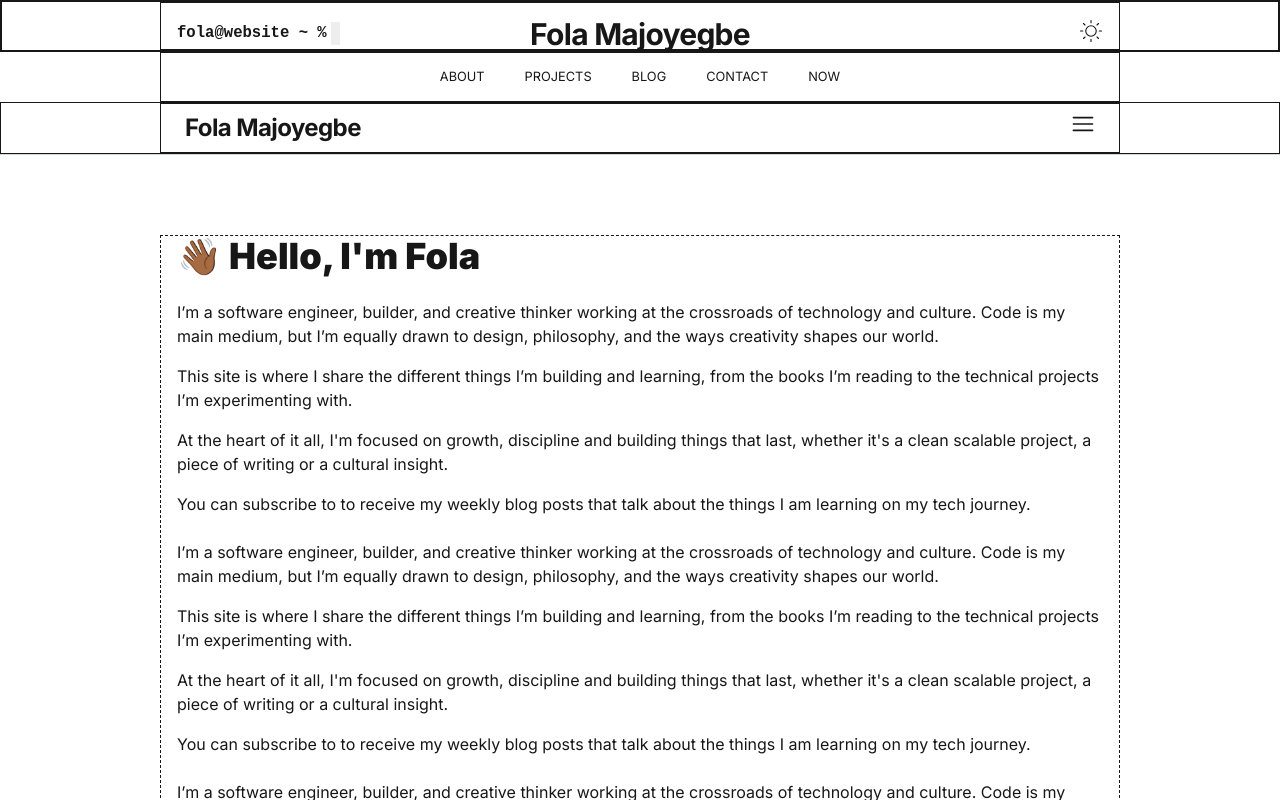
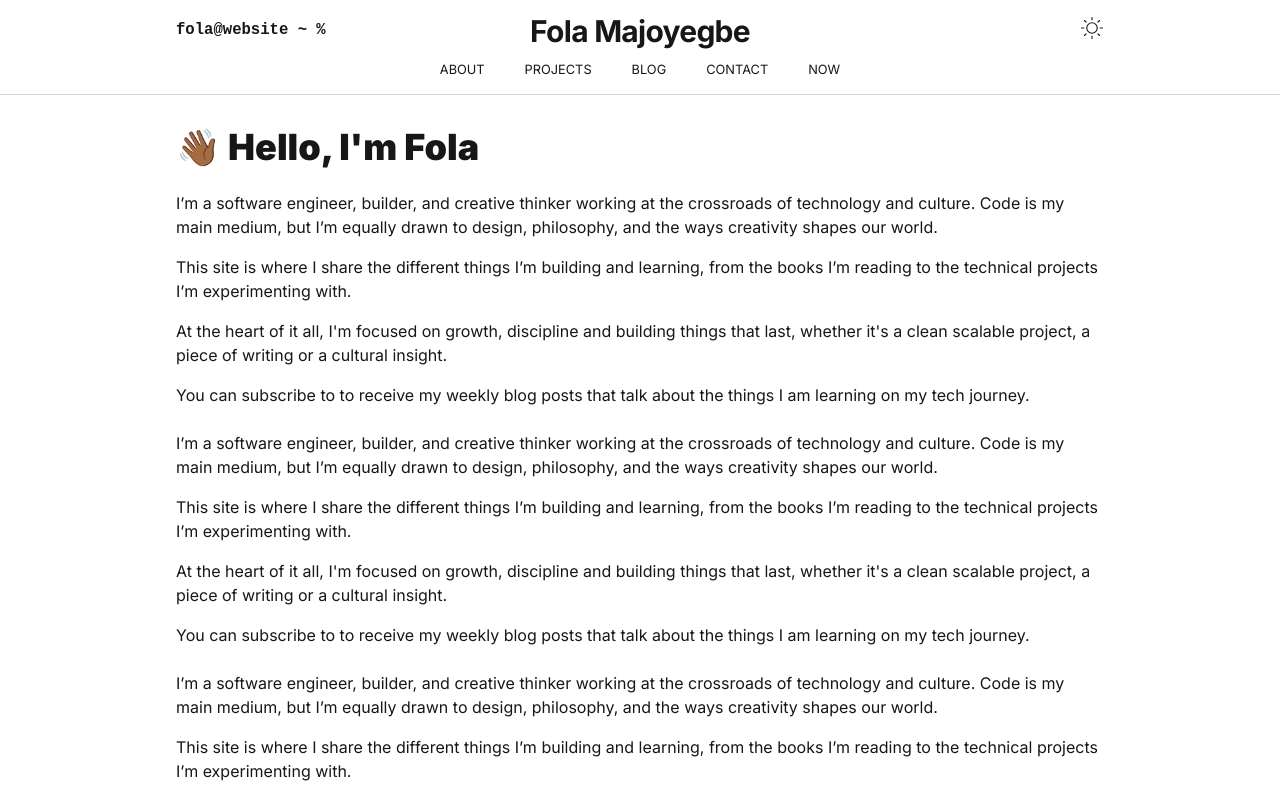
Before and after one commit to Folamajo/portfolio, a Next.js app: page / in a window 1280 px wide. Shown: the top 800 px of the page. Built offline with nearby package versions, Linux system fonts and the light colour scheme.

Commit message:
writing Side =bar context

```diff
--- /dev/null
+++ b/src/app/context/SidebarProvider.tsx
@@ -0,0 +1,72 @@
+import React from 'react'
+import { createContext } from "react";
+
+
+type SidebarConfig = {
+   isSidebarOpen: boolean;
+   toggle : () => void
+   close : () =>void
+}
+
+export const SidebarContext = createContext<SidebarConfig>({isSidebarOpen: false, toggle: () => {}, close: () => {}})
+
+
+const SidebarProvider = ({children}) => {
+  return (
+    <div>
+      {children}
+    </div>
+  )
+}
+
+export default SidebarProvider
+
+// Contextname: Sidebar
+// isSideBarOpen: boolean, toggle(): void, close(): void
+// default starts false; togle/close are no-ops if no provider
+
+
+
+
+
+// ProviderName = SidebarProvider
+// responsibility = provide the ability to toggle a state true or false which allows us to open and close our side bar
+// stateField = isSideBarOpen
+// Actions Exposed = toggle() allows us to toggle the state opening and closing the Sidebar
+// Who needs it ? Neeed by all components
+
+
+// context shape?
+// isSideBarOpen this is a type which holds a boolean
+// Toggle() allows us to change our isSidebaropen state value
+// close() ()=> void explicitly sets states to false
+// Default behaviour should allows the sidebar to auto close when navagation and also when an area outside of the side bar is clicked.
+
+
+
+
+
+
+
+
+
+// import React, { useState } from 'react'
+// import { createContext, ReactNode } from 'react';
+
+// type SidebarBoolean = {
+//    openSidebar : boolean;
+// }
+
+// export const SidebarContext = createContext<SidebarBoolean | undefined>(undefined)
+// const SidebarProvider = ({children} : {children: ReactNode}) => {
+
+//    const [openSidebar, setOpenSidebar] = useState<boolean>(false)
+
+//    return (
+//       <SidebarContext.Provider value ={[openSidebar, setOpenSidebar]}>
+//          {children}
+//       </SidebarContext.Provider>
+//    )
+// }
+
+// export default SidebarProvider
--- a/src/app/globals.css
+++ b/src/app/globals.css
@@ -40,6 +40,25 @@ body {
 
 
 
+@media (max-width: 991px){
+   .main_menu{
+      display: none;
+   }
+   .main_content{
+      padding-top: 7.7em;
+   }
+}
+
+@media (min-width: 991px){
+   .menu_two{
+      display:none;
+   }
+   .main_content{
+      padding-top: 2em;
+   }
+}
+
+
 /* @keyframes blink {
    0%, 100%{ background-color: transparent; }
    50% { background-color: black; }
--- a/src/app/page.tsx
+++ b/src/app/page.tsx
@@ -3,13 +3,13 @@ import Footer from "@/components/Footer"
 export default function Home() {
    return (
       <div className="flex flex-col items-center min-h-screen  ">
-         <header className= ' w-full flex justify-center  '>
+         <header className= ' w-full flex justify-center '>
             <Header />
          </header>
          {/* <div className= "w-10 border h-10 dark:bg-amber-400">
 
          </div> */}
-         <main className=' max-w-[60em] mt-20 mb-6 border border-dashed px-4'>
+         <main className=' main_content max-w-[60em] mb-6 px-4'>
             <h1 className='font-black text-4xl '>👋🏾 Hello, I'm Fola</h1>
             <div className= "mt-6">
                <p>
--- a/src/components/Header/Header.tsx
+++ b/src/components/Header/Header.tsx
@@ -24,13 +24,13 @@ const Header = () => {
 
    return (
          <div className='  flex flex-col items-center w-full transition-all duration-300 border-b border-b-gray-300 dark:border-b-gray-700 ' >
-            <div ref = {elementToObserveRef} className="border w-full ">
+            <div ref = {elementToObserveRef} className="main_menu w-full ">
                <Name pageName={pageName}/>
             </div>
-            <div className={!observer?.isInView ? "fixed  w-full border-b bg-white border-b-gray-300 dark:border-b-gray-500  dark:bg-[#2a2a2a]" : "" }>
+            <div className={!observer?.isInView ? "fixed  w-full border-b bg-white border-b-gray-300 dark:border-b-gray-500  dark:bg-[#2a2a2a] main_menu" : "" }>
                <Menu setPageName={setPageName}/>
             </div>
-            <div className="  w-full ">
+            <div className="fixed menu_two w-full border-b bg-white border-b-gray-300 dark:border-b-gray-500  dark:bg-[#2a2a2a]">
                <Menu_Two />
             </div>
 
--- a/src/components/Header/Menu.tsx
+++ b/src/components/Header/Menu.tsx
@@ -15,7 +15,7 @@ const Menu = ({ setPageName } : MenuProps) => {
    const observer = useContext(ObserverContext)
    return (
       <div className= ' flex justify-center items-center relative'>
-         <div className="w-[60em] relative flex justify-center items-center py-6 border">
+         <div className="w-[60em] relative flex justify-center items-center py-6 ">
             {
                !observer?.isInView ? <div className="absolute left-2 font-bold text-lg ">Fola Majoyegbe</div> : ""
             }
--- a/src/components/Header/Menu_Two.tsx
+++ b/src/components/Header/Menu_Two.tsx
@@ -1,13 +1,19 @@
-import React from 'react'
+import React, { useEffect, useState } from 'react'
 import Link from 'next/link'
 import { RxHamburgerMenu } from "react-icons/rx";
 
 
+const Menu_Two = () => {
+   const [openSideBar, setOpenSideBar] = useState<boolean>(false)
+   useEffect(()=>{
 
-const Menu_Two = () => {
+      console.log(openSideBar)
+   }, [openSideBar])
+
+
   return (
-      <div className= "border  ">
-         <div className=' px-6 py-2 flex max-w-[60em] border mx-auto'>
+      <div>
+         <div className=' px-6 py-3 flex max-w-[60em] mx-auto'>
 
 
                <div className="  mr-auto">
@@ -20,7 +26,7 @@ const Menu_Two = () => {
 
 
                <div className=' ml-auto ' >
-               <RxHamburgerMenu className="text-2xl cursor-pointer hover:opacity-80"/>
+                  <RxHamburgerMenu className="text-2xl cursor-pointer hover:opacity-80 " onClick={()=>setOpenSideBar(prev => !prev)}/>
                </div>
             </div>
 
--- a/src/components/Header/Name.tsx
+++ b/src/components/Header/Name.tsx
@@ -20,10 +20,10 @@ const Name = ({ pageName } : NameProps) => {
 
 
    return (
-      <div className= "border  ">
-         <div className=' pt-4 px-4 flex items-center justify-between  max-w-[60em] relative border mx-auto'>
+      <div className= " ">
+         <div className=' pt-4 px-4 flex items-center justify-between  max-w-[60em] relative mx-auto'>
             <div className=' flex w-[21em]'>
-               <p className="mono font-bold text-[1.2em]">fola@website {cleanedPathName ? cleanedPathName : '~'} %</p>       <p className="ml-1 mono text-[1.2em]">{pageName}</p> <div className='blinking_cursor '></div>
+               <p className="mono font-bold text-[1.2em]">fola@website {cleanedPathName ? cleanedPathName : '~'} %</p>  <p className="ml-1 mono text-[1.2em]">{pageName}</p> <div className='blinking_cursor '></div>
             </div>
 
             <div className=" absolute  flex left-1/2 transform -translate-x-1/2">
```
Lines whose indentation alone changed are shown as unchanged.
